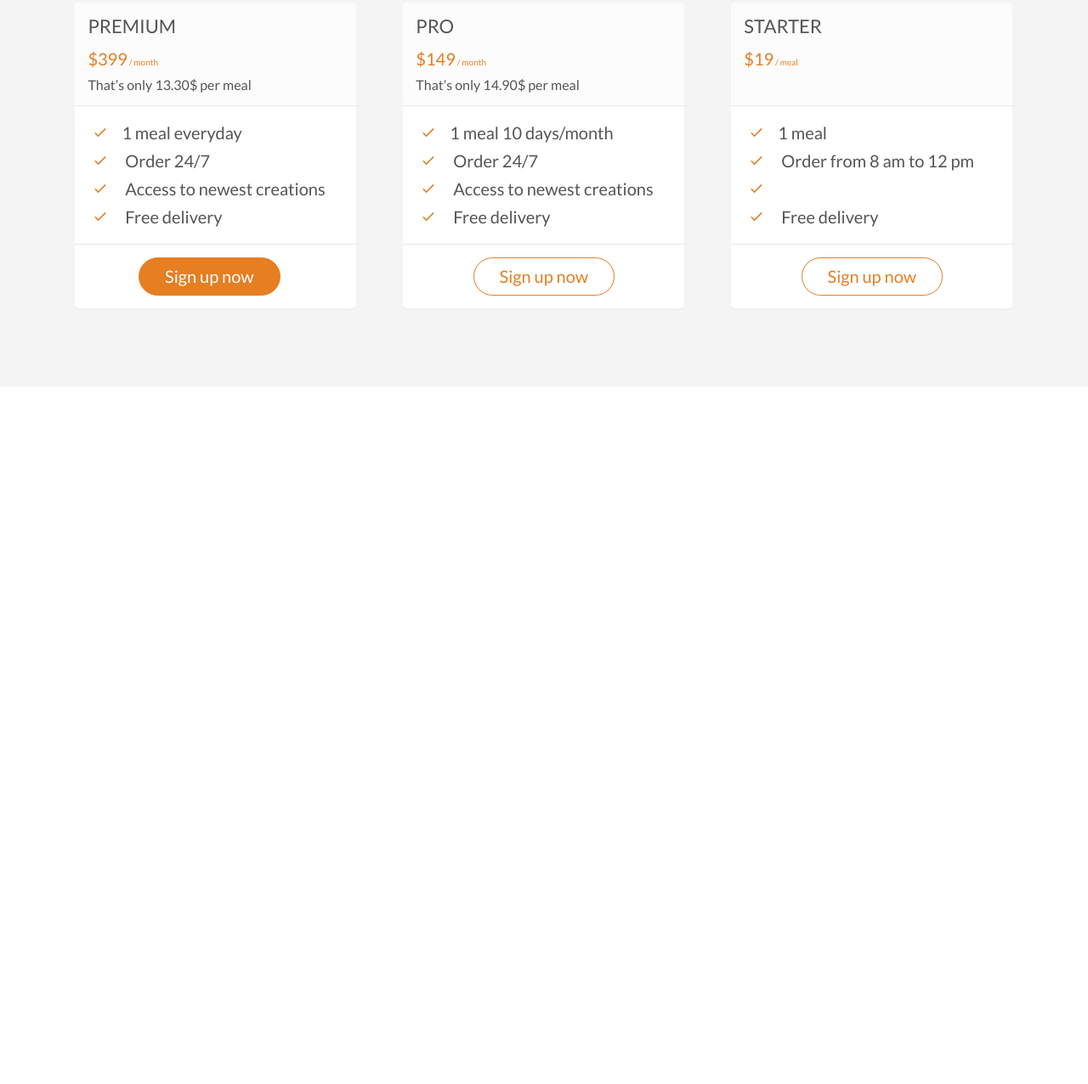
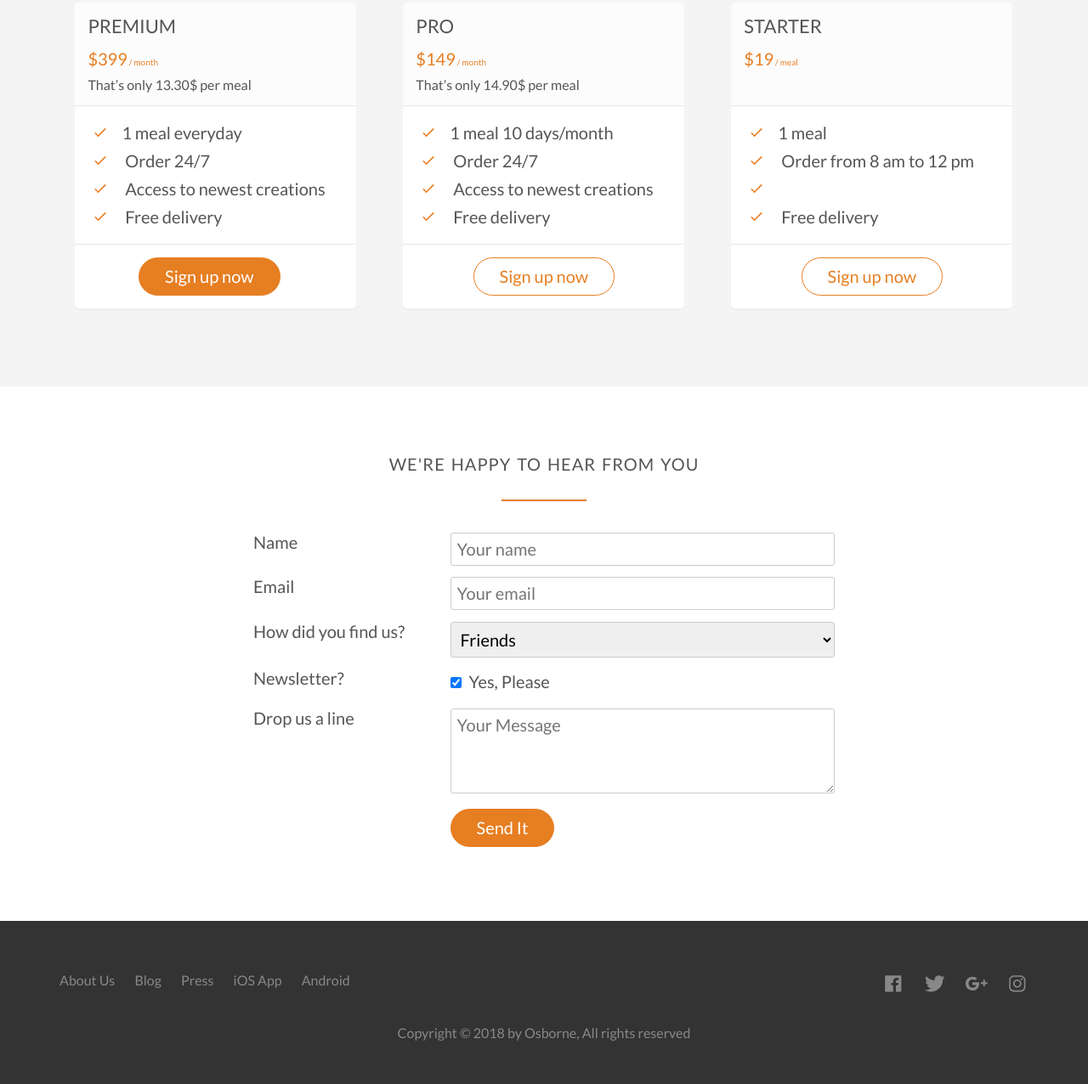
Before and after one commit to osbornetunde/Omnifood, a plain HTML site: page index.html in a window 1280 px wide. Shown: the part 4021-5297 px from the top of the page at 85% size. Before the commit the page ends 4476 px from the top, so only its background shows below. Drawn offline with nearby package versions, Linux system fonts and the light colour scheme.

Commit message:
Improvement to the frontend design

```diff
--- a/index.html
+++ b/index.html
@@ -2,11 +2,13 @@
 <html lang="en">
 <head>
     <meta charset="UTF-8">
+    <meta name="viewport" content="width=device-width" initial-scale="1.0">
     <title>Document</title>
     <link rel="stylesheet" href="vendors/css/normalize.css">
     <link rel="stylesheet" href="vendors/css/Grid.css">
     <link href="https://fonts.googleapis.com/css?family=Lato" rel="stylesheet">
     <link rel="stylesheet" href="resources/css/style.css">
+     <link rel="stylesheet" href="resources/css/queries.css">
     <link href="https://unpkg.com/ionicons@4.1.2/dist/css/ionicons.min.css" rel="stylesheet">
 </head>
 <body>
@@ -310,10 +312,127 @@
               </div>
           </div>
       </section>
+      <section class="section-form">
+          <div class="row">
+             <h2>We're happy to hear from you</h2>
+          </div>
+          <div class="row">
+              <form method="post" action="#" class="contact-form">
+                  <div class="row">
+                      <div class="col span-1-of-3">
+                          <label for="name">Name</label>
+                      </div>
+                      <div class="col span-2-of-3">
+                          <input type="text" name="name" id="name" placeholder="Your name" required>
+                      </div>
+                  </div>
+                  <div class="row">
+                      <div class="col span-1-of-3">
+                          <label for="email">Email</label>
+                      </div>
+                      <div class="col span-2-of-3">
+                          <input type="email" name="email" id="email" placeholder="Your email" required>
+                      </div>
+                  </div>
+                  <div class="row">
+                      <div class="col span-1-of-3">
+                          <label for="find-us">How did you find us?</label>
+                      </div>
+                      <div class="col span-2-of-3">
+                          <select name="find-us" id="find-us">
+                              <option value="friends" selected>Friends</option>
+                              <option value="search">Search Engine</option>
+                              <option value="ad">Advertisement</option>
+                              <option value="other">Other</option>
+                          </select>
+                      </div>
+                  </div>
+                  <div class="row">
+                      <div class="col span-1-of-3">
+                          <label for="">Newsletter?</label>
+                      </div>
+                      <div class="col span-2-of-3">
+                          <input type="checkbox" name="news" id="news" checked> Yes, Please
+                      </div>
+                  </div>
+                  <div class="row">
+                      <div class="col span-1-of-3">
+                          <label for="">Drop us a line</label>
+                      </div>
+                      <div class="col span-2-of-3">
+                          <textarea name="message"  cols="30" rows="10" placeholder="Your Message"></textarea>
+                      </div>
+                  </div>
+                  <div class="row">
+                      <div class="col span-1-of-3">
+                          <label for="">&nbsp;</label>
+                      </div>
+                      <div class="col span-2-of-3">
+                          <input type="submit" value="Send It">
+                      </div>
+                  </div>
+
+              </form>
+          </div>
+      </section>
+
+      <footer>
+          <div class="row">
+              <div class="col span-1-of-2">
+                  <ul class="footer-nav">
+                      <li><a href="#">About Us</a></li>
+                      <li><a href="#">Blog</a></li>
+                      <li><a href="#">Press</a></li>
+                      <li><a href="#">iOS App</a></li>
+                      <li><a href="#">Android</a></li>
+                 </ul>
+              </div>
+              <div class="col span-1-of-2">
+                  <ul class="social-links">
+                      <li><a href="#"><ion-icon name="logo-facebook" class="facebook"></ion-icon></a></li>
+              <li><a href="#"><ion-icon name="logo-twitter" class="twitter"></ion-icon></a></li>
+          <li><a href="#"><ion-icon name="logo-googleplus" class="googleplus"></ion-icon></a></li>
+    <li><a href="#"><ion-icon name="logo-instagram" class="instagram"></ion-icon></a></li>
+                  </ul>
+              </div>
+          </div>
+          <div class="row">
+              <p>
+                  Copyright &copy; 2018 by Osborne, All rights reserved
+              </p>
+          </div>
+      </footer>
       <script src="https://unpkg.com/ionicons@4.1.2/dist/ionicons.js"></script>
 </body>
 </html>
 
+
+
+
+
+<!--
+Section 7: Contact form
+Title: We're happy to hear from you
+
+Fields to include:
+Name
+Email
+How did you find us?
+Newsletter
+Drop us a line
+
+Section 8: Footer
+Title: None
+
+Navigation:
+1. About us
+2. Blog
+3. Press
+4. iOS App
+5. Android App
+
+Also include links to facebook, twitter, google+ and Instagram accounts.
+-->
 
 <!--
 Section 6: Sign up and pricing plans
--- /dev/null
+++ b/resources/css/queries.css
@@ -0,0 +1,34 @@
+
+
+
+/* Big tablets to 1200px(wisthd smaller than the 1140px row)*/
+@media only screen and (max-width: 1200px){
+    .hero-text-box{
+    width: 100%;
+    padding: 0.2%;
+}
+    .row{
+        padding: 0.2%;
+    }
+
+}
+
+
+
+/* small tablets to big tablets: from 768px to 1023px*/
+@media only screen and (max-width: 1023px){
+
+}
+
+
+
+/* small phones to small tablets: from 481px to 767px*/
+@media only screen and (max-width: 767px){
+
+}
+
+
+/* small phones: from 0 to 480px*/
+@media only screen and (max-width: 480px){
+
+}
--- a/resources/css/style.css
+++ b/resources/css/style.css
@@ -139,7 +139,8 @@ a:active{
 /*-------Button-------*/
 
 .btn:link,
-.btn:visited{
+.btn:visited,
+input[type=submit]{
   display: inline-block;
     padding: 10px 30px;
     font-weight: 300;
@@ -150,7 +151,8 @@ a:active{
 
 
 .btn-full:link,
-.btn-full:visited{
+.btn-full:visited,
+input[type=submit]{
 
     background-color: #e67e22;
     border:1px solid #e67e22;
@@ -165,7 +167,9 @@ a:active{
 }
 
 .btn:hover,
-.btn:active{
+.btn:active,
+input[type=submit]:hover,
+input[type=submit]:active{
     background-color: #cf6d17;
 }
 
@@ -444,3 +448,101 @@ cite img{
 .plan-box ul li{
     padding: 5px 0;
 }
+
+/*---------Form---------*/
+.contact-form{
+    width:60%;
+    margin: 0 auto;
+}
+input[type=text],
+input[type=email],
+select,
+textarea{
+    width: 100%;
+    padding: 7px;
+    border-radius: 3px;
+    border: 1px solid #ccc;
+}
+textarea{
+    height: 100px;
+}
+
+input[type=checkbox]{
+    margin: 10px 5px 10px 0;
+}
+*:focus {outline: none;}
+
+/*---------Footer---------*/
+
+footer{
+    background-color:#333;
+    padding: 50px;
+    font-size: 80%;
+}
+.footer-nav{
+    list-style: none;
+    float: left;
+}
+.social-links{
+    list-style: none;
+    float: right;
+}
+
+.footer-nav li,
+.social-links li{
+    display: inline-block;
+    margin-right: 20px;
+}
+
+.footer-nav li:last-child,
+.social-links li:last-child{
+    margin: 0;
+}
+
+.footer-nav li a:link,
+.footer-nav li a:visited,
+.social-links li a:link,
+.social-links li a:visited{
+    text-decoration: none;
+    border: 0;
+    color: #888;
+    transform: color 0.2s
+}
+
+.footer-nav li a:hover,
+.footer-nav li a:active{
+    color: #ddd;
+}
+
+.social-links li a:link,
+.social-links li a:visited{
+    font-size: 160%;
+}
+
+.facebook,
+.twitter,
+.googleplus,
+.instagram{
+    transition: color 0.2s;
+}
+
+
+.facebook:hover{
+    color: #3b5998;
+}
+.twitter:hover{
+    color: #55acee;
+}
+.googleplus:hover{
+    color: #dd4b39;
+}
+.instagram:hover{
+    color: #e95950;
+}
+
+footer p{
+    color: #888;
+    text-align: center;
+
+    margin-top: 20px;
+}
```
